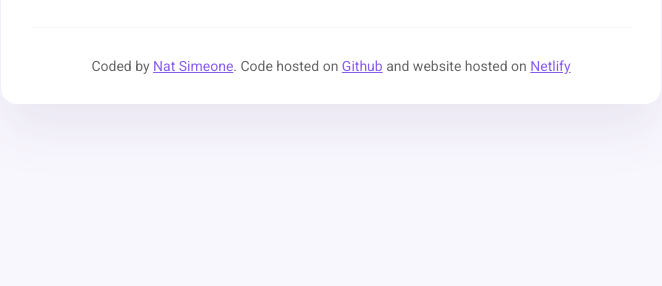
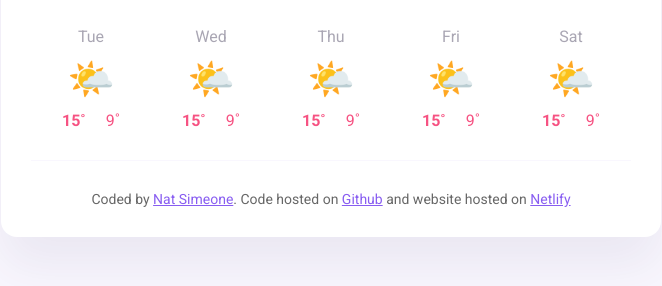
Before and after one commit to natsime/Meteo, a plain HTML site: page index.html in a window 1280 px wide. Shown: the part 264-550 px from the top of the page, without its empty margins (309-971 px from the left). Drawn offline with nearby package versions, Linux system fonts and the light colour scheme; no server answers.

Commit message:
added weather forecast

```diff
--- a/index.html
+++ b/index.html
@@ -51,6 +51,58 @@
             <div class="weather-app-unit">˚C</div>
           </div>
         </div>
+        <div class="weather-forecast">
+          <div class="weather-forecast-day">
+            <div class="weather-forecast-date">Tue</div>
+            <div class="weather-forecast-icon">🌤️</div>
+            <div class="weather-forecast-temperatures">
+              <div class="weather-forecast-temperature">
+                <strong>15˚</strong>
+              </div>
+              <div class="weather-forecast-temperature">9˚</div>
+            </div>
+          </div>
+          <div class="weather-forecast-day">
+            <div class="weather-forecast-date">Wed</div>
+            <div class="weather-forecast-icon">🌤️</div>
+            <div class="weather-forecast-temperatures">
+              <div class="weather-forecast-temperature">
+                <strong>15˚</strong>
+              </div>
+              <div class="weather-forecast-temperature">9˚</div>
+            </div>
+          </div>
+          <div class="weather-forecast-day">
+            <div class="weather-forecast-date">Thu</div>
+            <div class="weather-forecast-icon">🌤️</div>
+            <div class="weather-forecast-temperatures">
+              <div class="weather-forecast-temperature">
+                <strong>15˚</strong>
+              </div>
+              <div class="weather-forecast-temperature">9˚</div>
+            </div>
+          </div>
+          <div class="weather-forecast-day">
+            <div class="weather-forecast-date">Fri</div>
+            <div class="weather-forecast-icon">🌤️</div>
+            <div class="weather-forecast-temperatures">
+              <div class="weather-forecast-temperature">
+                <strong>15˚</strong>
+              </div>
+              <div class="weather-forecast-temperature">9˚</div>
+            </div>
+          </div>
+          <div class="weather-forecast-day">
+            <div class="weather-forecast-date">Sat</div>
+            <div class="weather-forecast-icon">🌤️</div>
+            <div class="weather-forecast-temperatures">
+              <div class="weather-forecast-temperature">
+                <strong>15˚</strong>
+              </div>
+              <div class="weather-forecast-temperature">9˚</div>
+            </div>
+          </div>
+        </div>
       </main>
       <footer>
         Coded by
--- a/src/style.css
+++ b/src/style.css
@@ -87,6 +87,37 @@
   font-size: 28px;
 }
 
+.weather-forecast {
+  display: flex;
+  justify-content: space-around;
+  margin-top: 30px;
+}
+
+.weather-forecast-date {
+  text-align: center;
+  color: rgba(39, 33, 66, 0.4);
+  font-size: 16px;
+  line-height: 20px;
+  margin-bottom: 10px;
+}
+
+.weather-forecast-icon {
+  font-size: 38px;
+  text-align: center;
+}
+
+.weather-forecast-temperatures {
+  text-align: center;
+  color: #f65282;
+  margin-top: 10px;
+  display: flex;
+  justify-content: center;
+}
+
+.weather-forecast-temperature {
+  padding: 0 10px;
+}
+
 footer {
   border-top: 1px solid #f9f7fe;
   padding: 30px 0 0 0;
```
